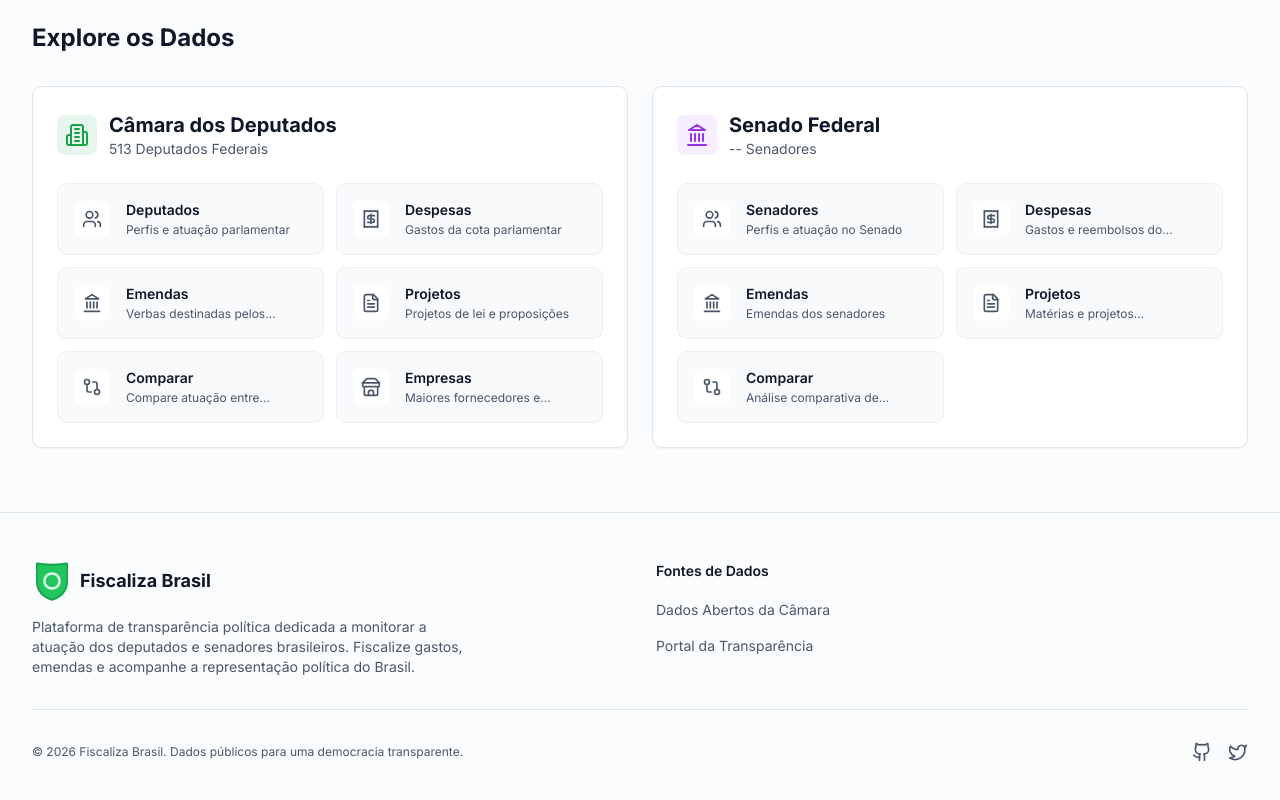
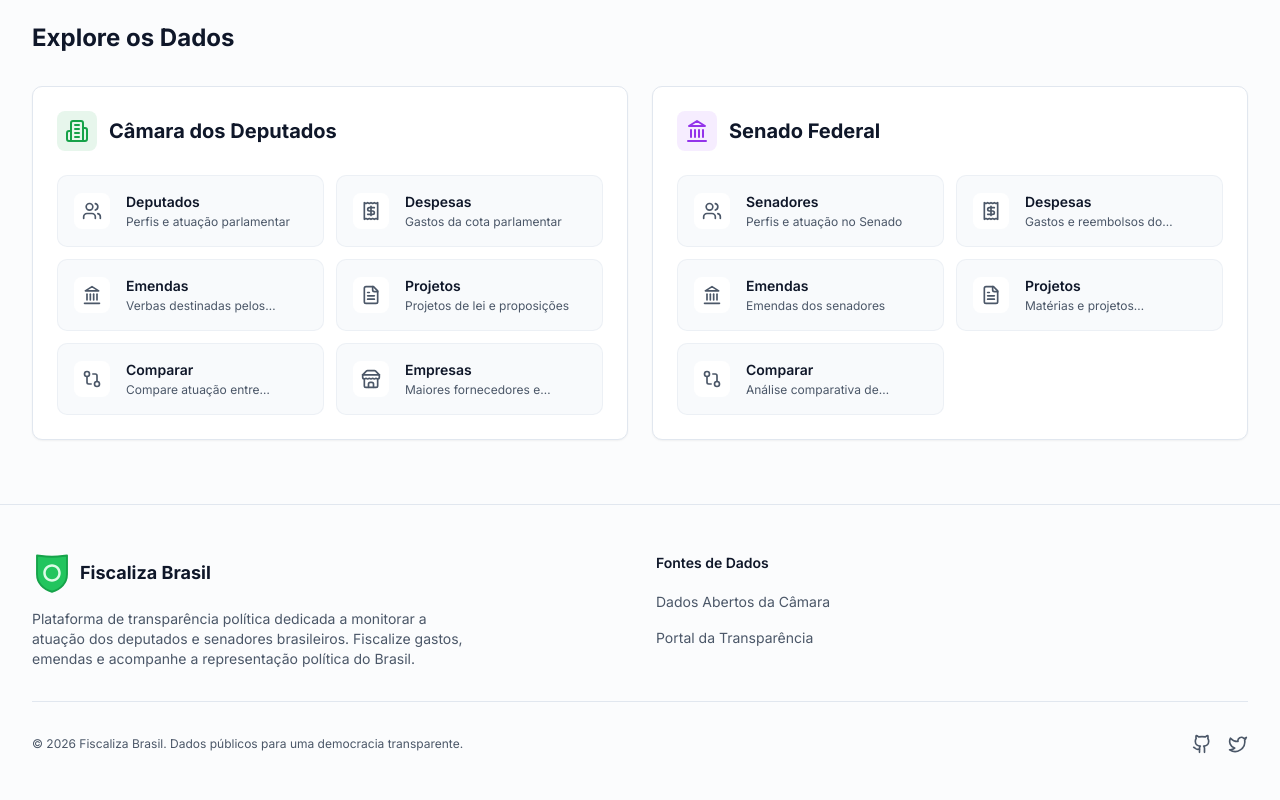
Before and after one commit to levi-tabosa/tcc-I, a Vue app in the folder frontend/: page / in a window 1280 px wide. Shown: the part 1031-1831 px from the top of the page. Built offline with nearby package versions, Linux system fonts and the light colour scheme; no server answers.

Commit message:
Update FeaturesSection.vue

```diff
--- a/frontend/src/components/home/FeaturesSection.vue
+++ b/frontend/src/components/home/FeaturesSection.vue
@@ -12,7 +12,7 @@
             </div>
             <div>
               <h3 class="text-xl font-bold text-foreground">Câmara dos Deputados</h3>
-              <p class="text-sm text-muted-foreground">513 Deputados Federais</p>
+
             </div>
           </div>
 
@@ -45,7 +45,7 @@
             </div>
             <div>
               <h3 class="text-xl font-bold text-foreground">Senado Federal</h3>
-              <p class="text-sm text-muted-foreground">{{ senadoresCount }} Senadores</p>
+
             </div>
           </div>
 
```
